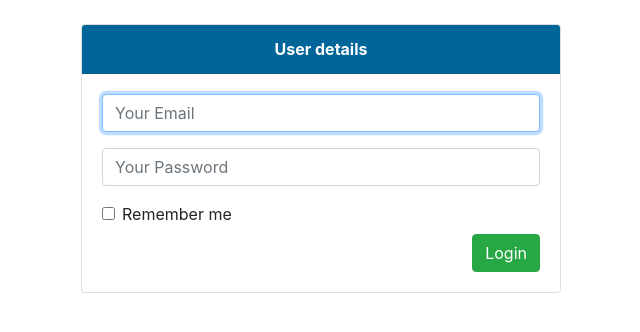
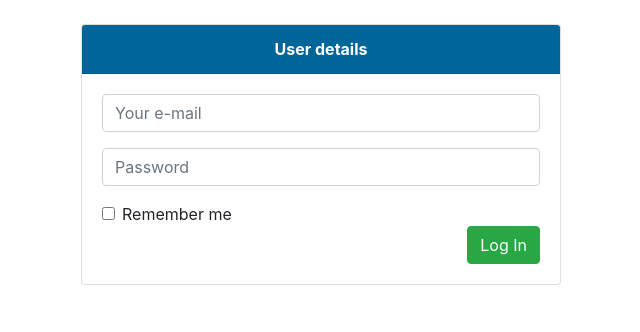
Before and after one commit to ivanbaug/dc-ctrls, a Flask app: page /login in a window 1280 px wide. Shown: the part 63-395 px from the top of the page, without its empty margins (319-959 px from the left). Run offline with Flask 2, Linux system fonts and the light colour scheme; some libraries are stand-ins or nearby versions.

Commit message:
add login functionality with wtforms

```diff
--- a/project/auth.py
+++ b/project/auth.py
@@ -11,35 +11,53 @@ from werkzeug.security import (
 from flask_login import login_user, logout_user, login_required
 import os
 from .models import User
-from .forms import NewUserForm
+from .forms import LoginForm, NewUserForm
 from . import db
 
 auth = Blueprint('auth', __name__)
 
-
-@auth.route('/login')
-def login():
-    return render_template("login.html")
+# TODO: make flashes work
 
 
-@auth.route('/login', methods=['POST'])
-def login_post():
-    email = request.form.get('email')
-    password = request.form.get('password')
-    remember = True if request.form.get('remember') else False
+@auth.route('/login', methods=['GET', 'POST'])
+def login():
+    login_form = LoginForm()
+    if login_form.validate_on_submit():
+        # check if the user actually exists
+        # take the user-supplied password, hash it, and compare it to the hashed password in the database
+        user = User.query.filter_by(email=login_form.email.data).first()
+        password = login_form.password.data
 
-    user = User.query.filter_by(email=email).first()
+        if not user or not check_password_hash(user.password, password):
+            flash('Please check your login details and try again.')
+            # if the user doesn't exist or password is wrong, reload the page
+            return redirect(url_for('auth.login'))
 
-    # check if the user actually exists
-    # take the user-supplied password, hash it, and compare it to the hashed password in the database
-    if not user or not check_password_hash(user.password, password):
-        flash('Please check your login details and try again.')
-        # if the user doesn't exist or password is wrong, reload the page
-        return redirect(url_for('auth.login'))
+        # if the above check passes, then we know the user has the right credentials
+        remember = login_form.remember.data
+        login_user(user, remember=remember)
+        return redirect(url_for('main.profile'))
+    return render_template("login.html", form=login_form)
 
-    # if the above check passes, then we know the user has the right credentials
-    login_user(user, remember=remember)
-    return redirect(url_for('main.profile'))
+
+# @auth.route('/login', methods=['POST'])
+# def login_post():
+#     email = request.form.get('email')
+#     password = request.form.get('password')
+#     remember = True if request.form.get('remember') else False
+
+#     user = User.query.filter_by(email=email).first()
+
+#     # check if the user actually exists
+#     # take the user-supplied password, hash it, and compare it to the hashed password in the database
+#     if not user or not check_password_hash(user.password, password):
+#         flash('Please check your login details and try again.')
+#         # if the user doesn't exist or password is wrong, reload the page
+#         return redirect(url_for('auth.login'))
+
+#     # if the above check passes, then we know the user has the right credentials
+#     login_user(user, remember=remember)
+#     return redirect(url_for('main.profile'))
 
 
 @auth.route('/signup', methods=['GET', 'POST'])
@@ -76,35 +94,10 @@ def signup():
         login_user(new_user)
 
         return redirect(url_for("main.index"))
+    if request.method == 'POST':
+        # Send flash messsage
+        flash("Error, check the submitted data, did you confirmed your password?")
     return render_template("signup.html", info_email=os.environ.get('INFO_EMAIL'), form=nform)
-
-
-# @auth.route('/signup', methods=['POST'])
-# def signup_post():
-#     email = request.form.get('email')
-#     name = request.form.get('name')
-#     password = request.form.get('password')
-
-#     if not (email and name and password):
-#         flash('All fields are required')
-#         return redirect(url_for('auth.signup'))
-
-#     # if this returns a user, then the email already exists in database
-#     user = User.query.filter_by(email=email).first()
-
-#     if user:  # if a user is found, we want to redirect back to signup page so user can try again
-#         flash('Email address already exists')
-#         return redirect(url_for('auth.login'))
-
-#     # create a new user with the form data. Hash the password so the plaintext version isn't saved.
-#     new_user = User(email=email, name=name,
-#                     password=generate_password_hash(password, method='sha256'))
-
-#     # add the new user to the database
-#     db.session.add(new_user)
-#     db.session.commit()
-
-#     return redirect(url_for('auth.login'))
 
 
 @auth.route('/logout')
--- a/project/forms.py
+++ b/project/forms.py
@@ -1,12 +1,22 @@
 from flask_wtf import FlaskForm
-from wtforms import StringField, SubmitField, PasswordField, IntegerField
-from wtforms.validators import DataRequired, Email, URL, EqualTo
+from wtforms import StringField, SubmitField, PasswordField, IntegerField, BooleanField
+from wtforms.validators import DataRequired, Email, URL, EqualTo, InputRequired
+from wtforms.fields.html5 import EmailField
 
 
 class NewUserForm(FlaskForm):
     name = StringField("Your Name:", validators=[DataRequired()])
-    email = StringField("Your email:", validators=[DataRequired(), Email()])
+    email = EmailField("Your email:", validators=[DataRequired(), Email(
+        "This field requires a valid email address")])
     password = PasswordField("Password:", validators=[
-                             DataRequired(), EqualTo('confirm', message='Passwords must match')])
-    confirm = PasswordField('Repeat Password', validators=[DataRequired()])
+                             InputRequired(), EqualTo('confirm', message='Passwords must match')])
+    confirm = PasswordField('Repeat Password', validators=[InputRequired()])
     submit = SubmitField("Sign Up!")
+
+
+class LoginForm(FlaskForm):
+    email = EmailField("Your email:", validators=[DataRequired(), Email(
+        "This field requires a valid email address")])
+    password = PasswordField("Password:", validators=[InputRequired()])
+    remember = BooleanField("Remember me")
+    submit = SubmitField("Log In")
--- a/project/templates/login.html
+++ b/project/templates/login.html
@@ -10,26 +10,27 @@
     <div class="card-body">
       {% with messages = get_flashed_messages() %}
       {% if messages %}
+        {% for message in messages %}
         <div class="alert alert-danger" role="alert">
-              {{ messages[0] }}
+        {{ message }}
         </div>
+        {% endfor %}
       {% endif %}
       {% endwith %}
       <form method="POST" action="/login">
+          {{ form.csrf_token }}
           <div class="form-group">
-          <input class="form-control" type="email" name="email" placeholder="Your Email" autofocus="">
+            {{ form.email(class='form-control', placeholder='Your e-mail') }}
           </div>
           <div class="form-group">
-          <input class="form-control" type="password" name="password" placeholder="Your Password">
+            {{ form.password(class='form-control', placeholder='Password') }}
           </div>
           <div class="form-check">
-          <label class="checkbox">
-            <input type="checkbox" class="form-check-input">
+            {{ form.remember(class='form-check-input', placeholder='Remember me') }}
             Remember me
-          </label>
           </div>
           <div class="float-right">
-          <button type="submit" class="btn btn-success">Login</button>
+            {{ form.submit(class='btn btn-success') }}
           </div>
       </form>
     </div>
--- a/project/templates/signup.html
+++ b/project/templates/signup.html
@@ -25,7 +25,7 @@
           {{ form.email(class='form-control', placeholder='Your e-mail') }}
         </div>
         <div class="form-group">
-          {{ form.password(class='form-control', placeholder='******') }}
+          {{ form.password(class='form-control', placeholder='Password') }}
         </div>
         <div class="form-group">
           {{ form.confirm(class='form-control', placeholder='Confirm your password') }}
```
Lines whose indentation alone changed are shown as unchanged.
